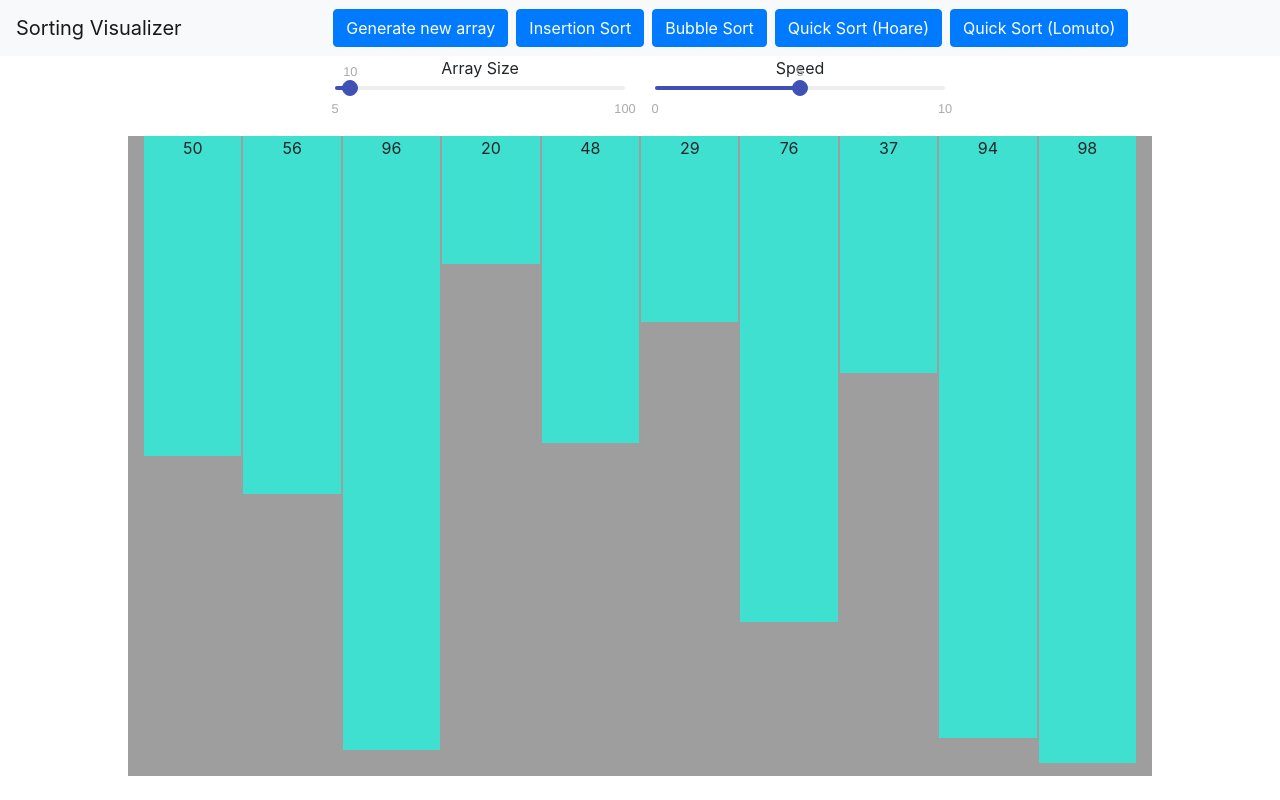
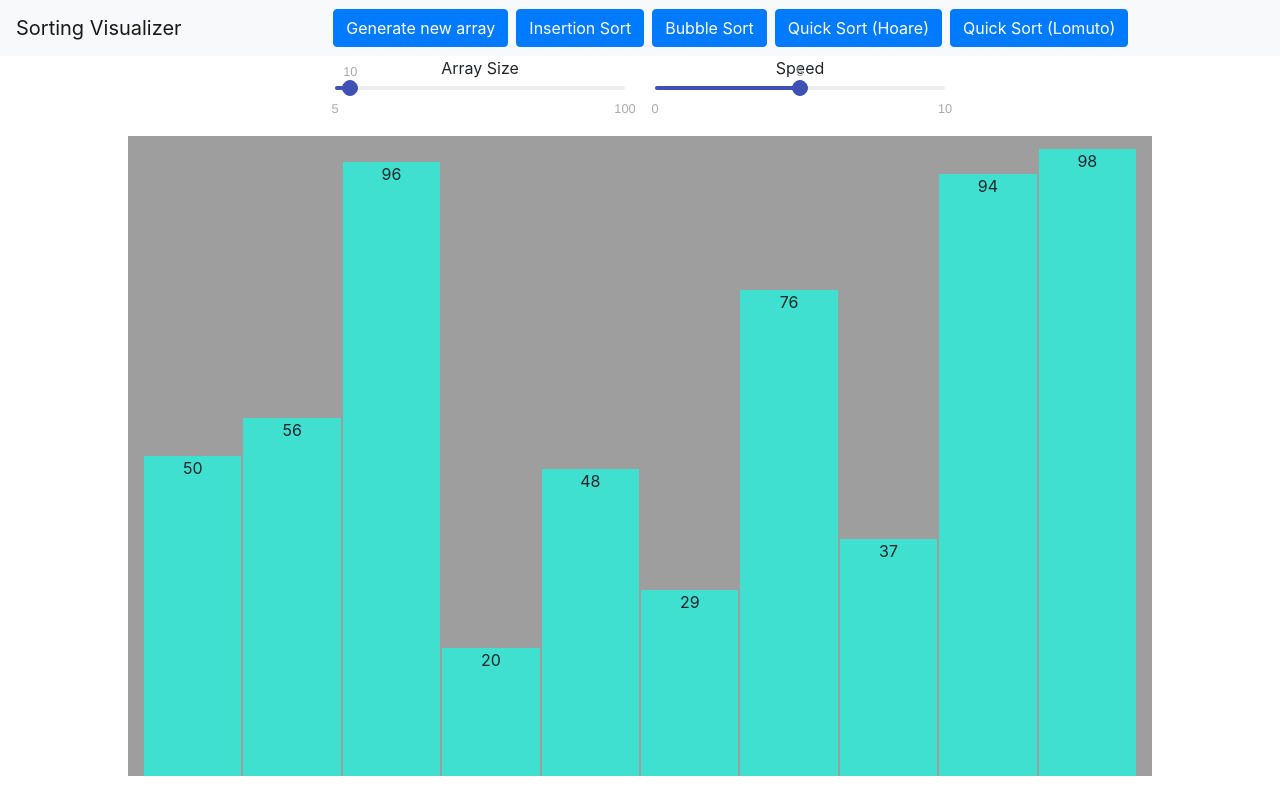
Before and after one commit to robin-blanchard/SortingVisualizer, a React (Create React App) app in the folder sorting-visualizer/: page / in a window 1280 px wide. Built offline with nearby package versions, Linux system fonts and the light colour scheme.

Commit message:
Rectangles moved upside down

```diff
--- a/sorting-visualizer/src/SortingVisualizer/Rectangle.jsx
+++ b/sorting-visualizer/src/SortingVisualizer/Rectangle.jsx
@@ -3,14 +3,28 @@ import React from 'react';
 
 export default class Rectangle extends React.Component{
     render() {
-        var style = {backgroundColor : this.props.color,
+        var styleChild = {
+            position : "absolute",
+            backgroundColor : this.props.color,
+            width : "100%",
+            height : this.props.height.toString()+"%",
+            top : (100-this.props.height).toString()+"%",
+            };
+
+        var styleParent = {
+            position: "relative",
             width : this.props.width.toString()+"%",
-            height : this.props.height.toString()+"%"}
+            height : "100%"
+
+        };
 
         return (
-            <div className="rectangle" style={style}>
-                {this.props.value}
+            <div className="rectangle" style={styleParent}>
+                <div style={styleChild}>
+                    {this.props.value}
+                </div>
             </div>
+
         )
     }
 }
```
